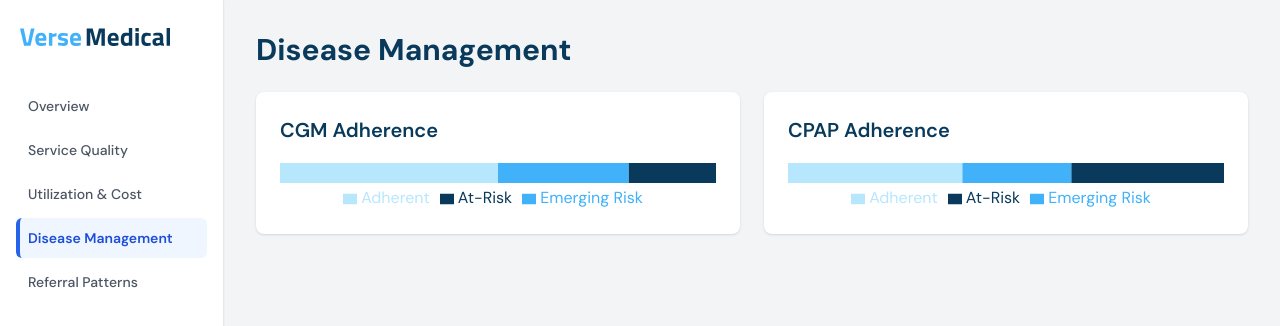
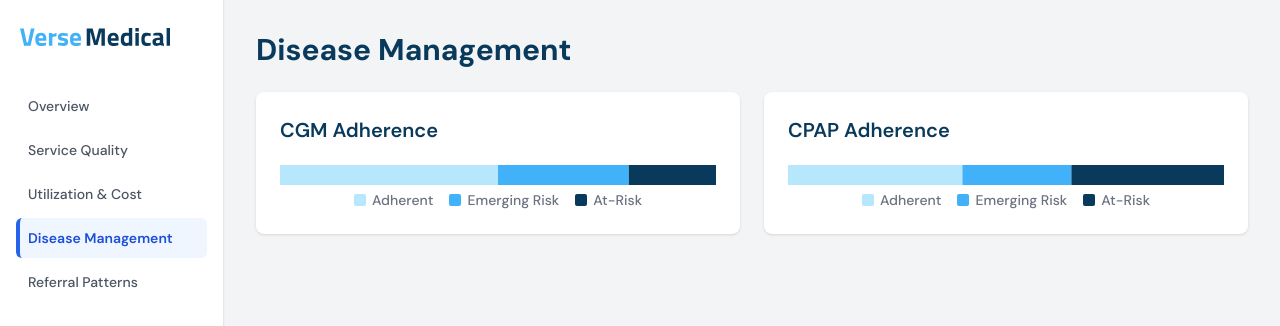
Before and after one commit to bryanzqwang/Verse_Payor_Dashboard, a Next.js app: page / in a window 1280 px wide. Both pictures are taken after a click on the button "Disease Management". Shown: the top 326 px of the page. Built offline with nearby package versions, Linux system fonts and the light colour scheme.

Commit message:
small style fixes

```diff
--- a/src/app/page.tsx
+++ b/src/app/page.tsx
@@ -8,7 +8,7 @@ import { BarChart, Bar, XAxis, YAxis, Tooltip, Legend, ResponsiveContainer } fro
 const initialMetricCards: Omit<MetricCardData, 'value' | 'chartData' | 'secondaryChartData'>[] = [
   {
     title: 'Total Order Volume',
-    color: 'text-green-600',
+    color: 'text-[#093a5b]',
     dataUrl: '/data/total-order-volume.csv',
     primaryTitle: 'By Product Category',
     secondaryDataUrl: '/data/total-order-volume-by-lob.csv',
@@ -17,7 +17,7 @@ const initialMetricCards: Omit<MetricCardData, 'value' | 'chartData' | 'secondar
   },
   {
     title: 'Total Spend',
-    color: 'text-blue-600',
+    color: 'text-[#093a5b]',
     units: '$',
     dataUrl: '/data/total-spend.csv',
     primaryTitle: 'By Product Category',
@@ -69,7 +69,16 @@ function AdherenceChart({ title, dataUrl }: { title: string; dataUrl: string })
           <XAxis type="number" hide />
           <YAxis type="category" dataKey="name" hide />
           <Tooltip />
-          <Legend />
+          <Legend content={() => (
+            <ul className="flex gap-4 justify-center text-sm font-medium text-gray-500 list-none p-0 m-0">
+              {adherenceSeverityOrder.map((key) => (
+                <li key={key} className="flex items-center gap-1.5">
+                  <span className="inline-block w-3 h-3 rounded-sm" style={{ backgroundColor: adherenceColors[key] }} />
+                  {key}
+                </li>
+              ))}
+            </ul>
+          )} />
           {categories.map((cat) => (
             <Bar key={cat} dataKey={cat} name={cat} stackId="a" fill={adherenceColors[cat] ?? '#8884d8'} />
           ))}
```
Also changed, not shown: 1 other file (tests, documents, lock files or other folders).
